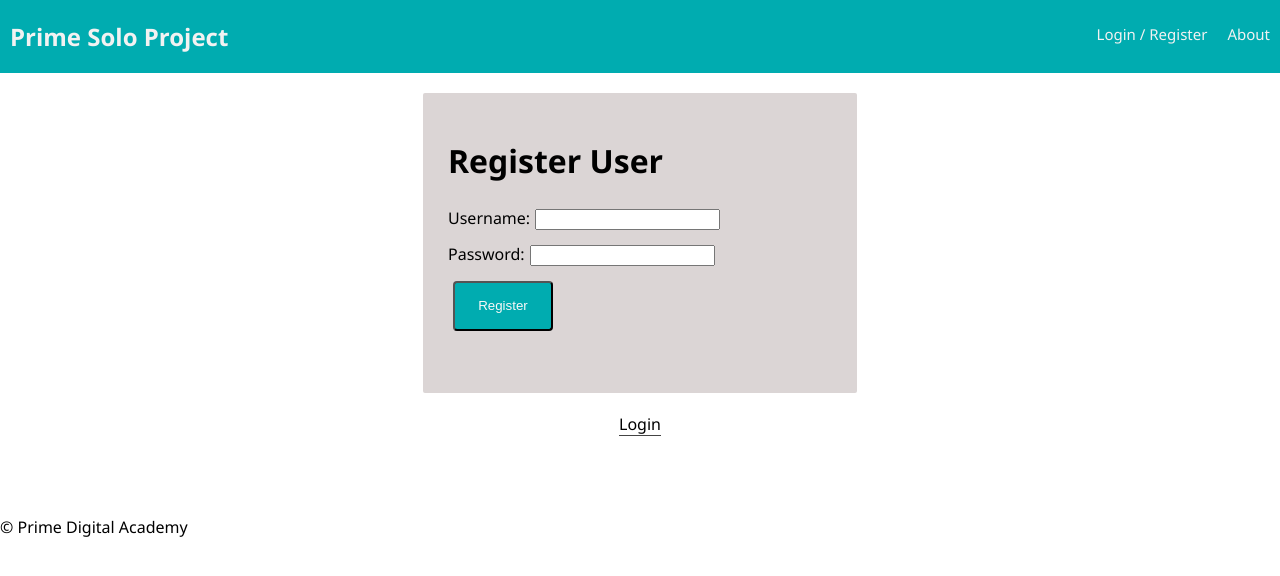
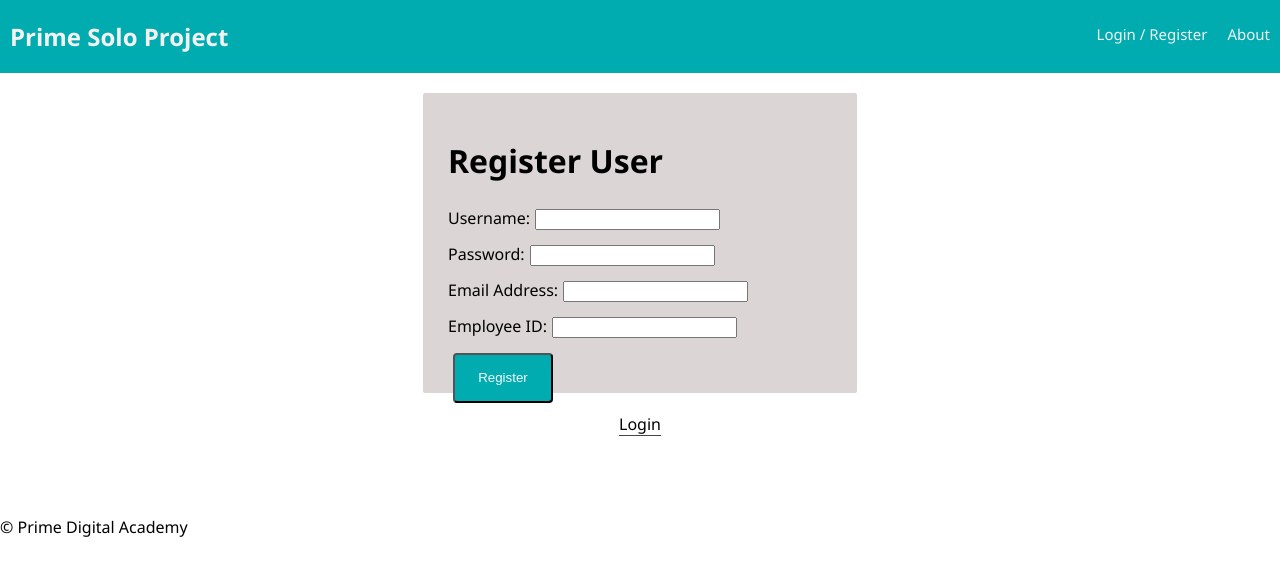
Before and after one commit to mjlynch2/solo-project-linehub, a React (Create React App) app: page /#/home in a window 1280 px wide. Both pictures are taken after a click on the button "Register". Shown: the top 576 px of the page. Built offline with nearby package versions, Linux system fonts and the light colour scheme; no server answers.

Commit message:
set up registration page to include email and employee id fields

```diff
--- a/src/components/RegisterPage/RegisterPage.js
+++ b/src/components/RegisterPage/RegisterPage.js
@@ -5,6 +5,8 @@ class RegisterPage extends Component {
   state = {
     username: '',
     password: '',
+    email: '',
+    employeeId: null
   };
 
   registerUser = (event) => {
@@ -16,6 +18,8 @@ class RegisterPage extends Component {
         payload: {
           username: this.state.username,
           password: this.state.password,
+          email: this.state.email,
+          employeeId: this.state.employeeId
         },
       });
     } else {
@@ -65,6 +69,28 @@ class RegisterPage extends Component {
             </label>
           </div>
           <div>
+            <label htmlFor="email">
+              Email Address:
+              <input
+                type="email"
+                name="email"
+                value={this.state.email}
+                onChange={this.handleInputChangeFor('email')}
+              />
+            </label>
+          </div>
+          <div>
+            <label htmlFor="employeeId">
+              Employee ID:
+              <input
+                type="number"
+                name="employeeId"
+                value={this.state.empoloyeeId}
+                onChange={this.handleInputChangeFor('employeeId')}
+              />
+            </label>
+          </div>
+          <div>
             <input
               className="register"
               type="submit"
```
Also changed, not shown: 1 other file (tests, documents, lock files or other folders).
